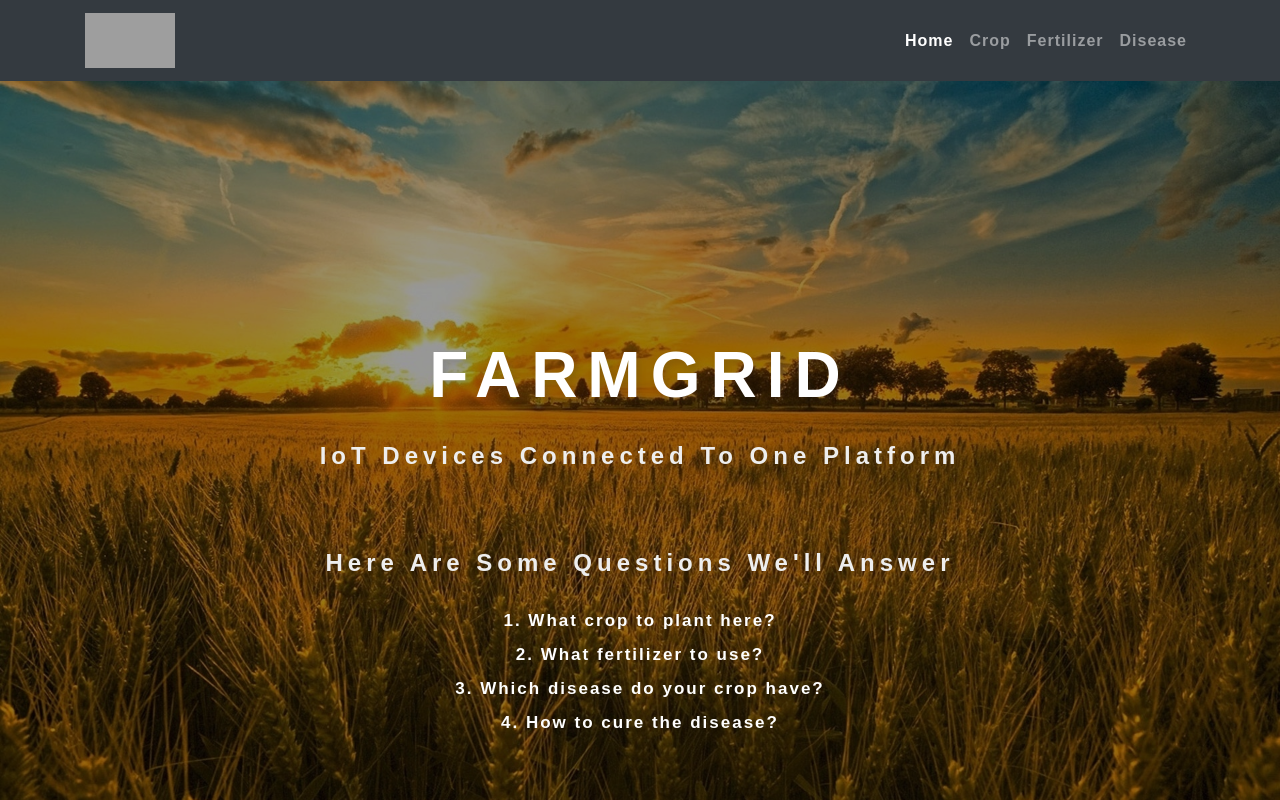
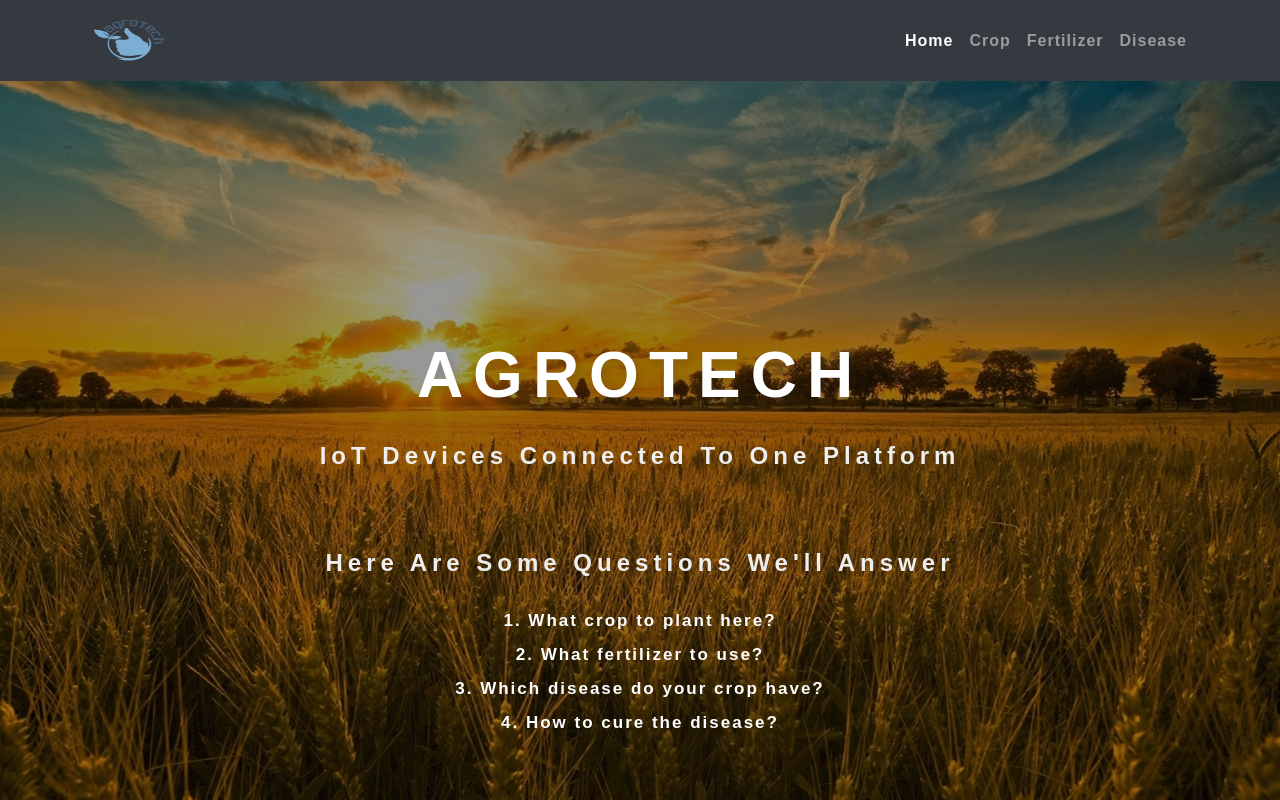
Before and after one commit to amrutha-somayaji/agrotechV5, a Flask app: page / in a window 1280 px wide. Shown: the top 800 px of the page. Run offline with Flask 2, Linux system fonts and the light colour scheme; parts of the project's set-up code (start-up, migrations or seed data) failed here and were passed over; some libraries are stand-ins or nearby versions; some web fonts are replaced; grey boxes are pictures that could not be loaded.

Commit message:
frontend 1.1

```diff
--- a/static/css/style.css
+++ b/static/css/style.css
@@ -84,6 +84,7 @@
 nav {
 	margin:0;
 	padding: 0;
+    background-color: white;
 	/* position: relative; */
 }
 
--- a/templates/index.html
+++ b/templates/index.html
@@ -9,7 +9,7 @@
 					<div class="overlay">
 						<div class="container">
 							<div class="w3layouts-banner-info text-center">
-								<h3 class="text-wh">FarmGrid</h3>
+								<h3 class="text-wh">AgroTech</h3>
 								<h4 class="text-wh mx-auto my-4"><b>IoT Devices connected to one Platform</b></h4>
 								<br>
 								<h4 class="text-wh mx-auto my-4"><strong> Here are some questions we'll answer</strong></h4>
```
Also changed, not shown: static/images/logo.jpg (renamed from static/images/logo.png).
